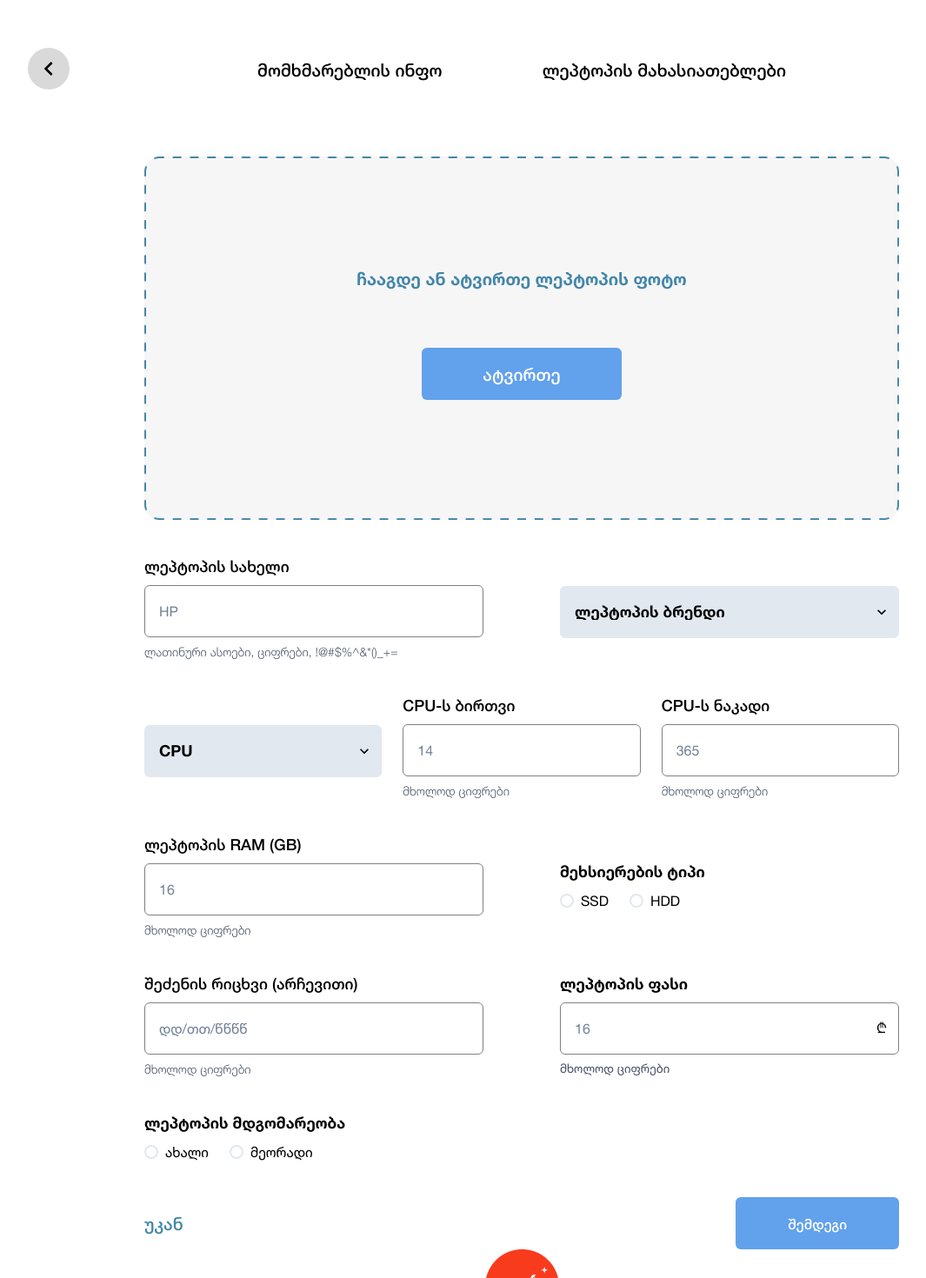
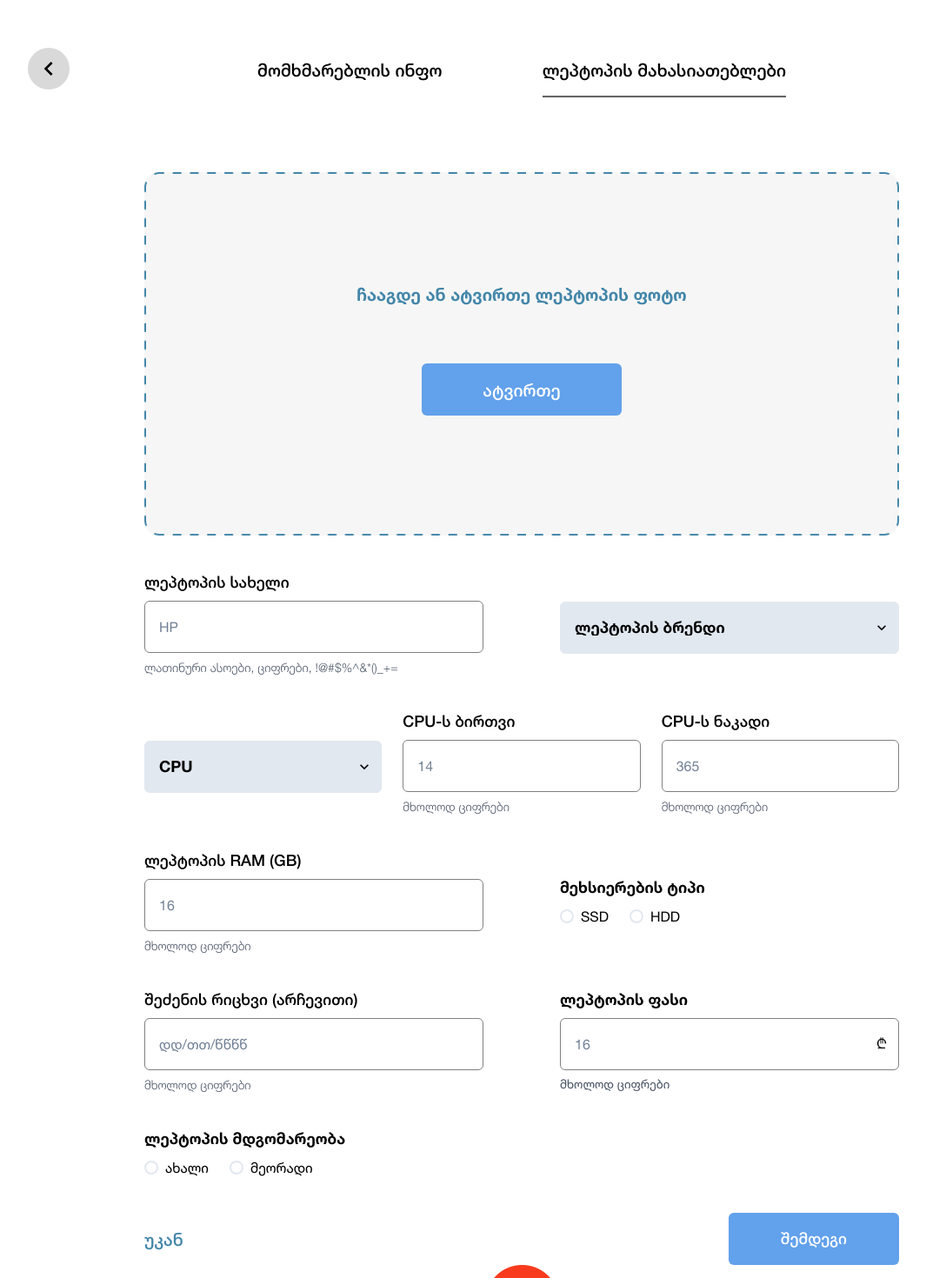
Before and after one commit to berukashvili/redberry-app, a React (Create React App) app: page /laptop-specs in a window 1280 px wide. Shown: the top 1470 px of the page at 87% size, without its empty margins (40-1105 px from the left). Built offline with nearby package versions, Linux system fonts and the light colour scheme.

Commit message:
features: add link features

```diff
--- a/src/components/MainHeader.jsx
+++ b/src/components/MainHeader.jsx
@@ -1,11 +1,10 @@
 import React from 'react';
 import { useLocation, Link as RouterLink } from 'react-router-dom';
-import { Link } from '@chakra-ui/react';
 import MainLink from './MainLink';
-import { Flex, Text } from '@chakra-ui/react';
+import { Flex, Text, Link, Divider } from '@chakra-ui/react';
 import { ChevronLeftIcon } from '@chakra-ui/icons';
 
-const Header = ({ display1, display2, text1, text2, to }) => {
+const Header = ({ display1, display2, text1, text2, to, vis1, vis2 }) => {
   const { pathname } = useLocation();
   const pageCount = pathname === '/user-info' ? '1/2' : '2/2';
 
@@ -39,6 +38,7 @@ const Header = ({ display1, display2, text1, text2, to }) => {
         mt="30px"
         mb="10px"
       >
+        <Flex direction="column">
           <MainLink
             display={display1}
             fontSize={['16px', '20px']}
@@ -46,6 +46,15 @@ const Header = ({ display1, display2, text1, text2, to }) => {
             text={text1}
             to="/user-info"
           />
+          <Divider
+            visibility={vis1}
+            orientation="horizontal"
+            bg="black"
+            mt="15px"
+            h="2px"
+          />
+        </Flex>
+        <Flex direction="column">
           <MainLink
             display={display2}
             fontSize={['16px', '20px']}
@@ -53,6 +62,14 @@ const Header = ({ display1, display2, text1, text2, to }) => {
             text={text2}
             to="/laptop-specs"
           />
+          <Divider
+            visibility={vis2}
+            orientation="horizontal"
+            bg="black"
+            mt="15px"
+            h="2px"
+          />
+        </Flex>
       </Flex>
       <Text
         fontSize="14"
--- a/src/components/MainLink.jsx
+++ b/src/components/MainLink.jsx
@@ -4,6 +4,7 @@ import { Link } from '@chakra-ui/react';
 
 const MainLink = ({
   text,
+  display,
   bg,
   color,
   w,
@@ -18,6 +19,7 @@ const MainLink = ({
   return (
     <Link
       bg={bg}
+      display={display}
       variant={variant}
       w={w}
       px={px}
--- a/src/customTheme.js
+++ b/src/customTheme.js
@@ -16,10 +16,6 @@ const customTheme = extendTheme({
         color: 'black',
         backgroundColor: 'primary',
       },
-
-      option: {
-        backgroundColor: 'white',
-      },
     },
   },
 
@@ -33,8 +29,18 @@ const customTheme = extendTheme({
     md: '1920px',
   },
   components: {
-    Button: { baseStyle: { _focus: { boxShadow: 'none' } } },
-    Link: { baseStyle: { _focus: { boxShadow: 'none' } } },
+    Button: {
+      baseStyle: {
+        _focus: { boxShadow: 'none' },
+        _hover: { boxShadow: 'none' },
+      },
+    },
+    Link: {
+      baseStyle: {
+        _focus: { boxShadow: 'none' },
+        _hover: { textDecoration: 'none' },
+      },
+    },
   },
 });
 
--- a/src/pages/LaptopSpecs.jsx
+++ b/src/pages/LaptopSpecs.jsx
@@ -38,6 +38,8 @@ const LaptopSpecs = () => {
           text2="ლეპტოპის მახასიათებლები"
           display1={['none', 'inline']}
           to="/user-info"
+          vis1="hidden"
+          vis2="visible"
         />
         <ImageBtn />
         <Flex
@@ -145,6 +147,7 @@ const LaptopSpecs = () => {
           />
           <MainBtn
             color="white"
+            fontSize="18px"
             bg="secondary"
             px={['35px', '60px']}
             py={['10px', '30px']}
--- a/src/pages/UserInfo.jsx
+++ b/src/pages/UserInfo.jsx
@@ -14,6 +14,7 @@ const UserInfo = () => {
         text2="ლეპტოპის მახასიათებლები"
         display2={['none', 'inline']}
         to="/landing"
+        vis2="hidden"
       />
       <Flex direction={['column', 'row']} justify="space-between">
         <FormInput
@@ -59,7 +60,7 @@ const UserInfo = () => {
         color="white"
         bg="secondary"
         px={['35px', '78px']}
-        py={['10px', '16px']}
+        py={['8px', '16px']}
         ml="auto"
         to="/laptop-specs"
         text="შემდეგი"
```
Lines whose indentation alone changed are shown as unchanged.
